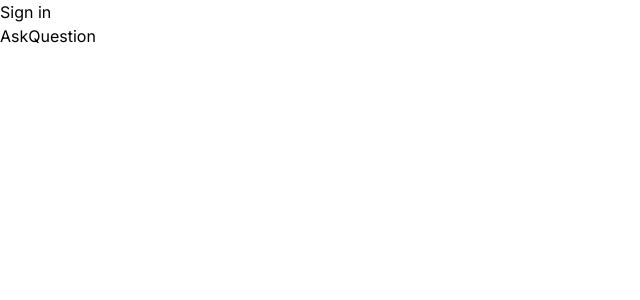
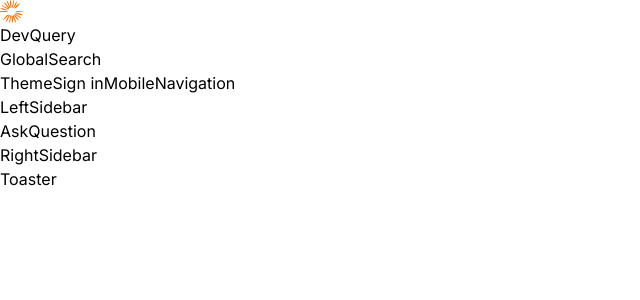
Before and after one commit to amansahu22/dev-query, a Next.js app: page /ask-question in a window 1280 px wide. Shown: the top 300 px of the page, without its empty margins (0-640 px from the left). Built offline with nearby package versions, Linux system fonts and the light colour scheme; no server answers.

Commit message:
installed shadcn, added Navbar layout

```diff
--- /dev/null
+++ b/app/(root)/layout.tsx
@@ -0,0 +1,20 @@
+import Navbar from "@/components/shared/Navbar/Navbar";
+import React, { ReactNode } from "react";
+
+const Layout = ({ children }: { children: ReactNode }) => {
+  return (
+    <main className="background-light850_dark100 relative">
+      <Navbar />
+      <div className="flex">
+        LeftSidebar
+        <section className="flex min-h-screen flex-1 flex-col px-6 pb-6 pt-36 max-md:pb-14 sm:px-14">
+          <div className="mx-auto w-full max-w-5xl">{children}</div>
+        </section>
+        RightSidebar
+      </div>
+      Toaster
+    </main>
+  );
+};
+
+export default Layout;
--- a/app/layout.tsx
+++ b/app/layout.tsx
@@ -1,10 +1,5 @@
-import {
-  ClerkProvider,
-  SignInButton,
-  SignedIn,
-  SignedOut,
-  UserButton,
-} from "@clerk/nextjs";
+import { ThemeProvider } from "@/context/ThemeContext";
+import { ClerkProvider } from "@clerk/nextjs";
 import type { Metadata } from "next";
 import { Inter, Space_Grotesk as SpaceGrotest } from "next/font/google";
 import { ReactNode } from "react";
@@ -32,6 +27,8 @@ export const metadata: Metadata = {
 
 export default function RootLayout({ children }: { children: ReactNode }) {
   return (
+    <html lang="en">
+      <body className={`${inter.variable} ${spaceGrotesk.variable}`}>
         <ClerkProvider
           appearance={{
             elements: {
@@ -40,17 +37,9 @@ export default function RootLayout({ children }: { children: ReactNode }) {
             },
           }}
         >
-      <html lang="en">
-        <body className={`${inter.variable} ${spaceGrotesk.variable}`}>
-          <SignedOut>
-            <SignInButton />
-          </SignedOut>
-          <SignedIn>
-            <UserButton />
-          </SignedIn>
-          {children}
+          <ThemeProvider>{children}</ThemeProvider>
+        </ClerkProvider>
       </body>
     </html>
-    </ClerkProvider>
   );
 }
--- /dev/null
+++ b/components/shared/Navbar/Navbar.tsx
@@ -0,0 +1,43 @@
+import { SignInButton, SignedIn, SignedOut, UserButton } from "@clerk/nextjs";
+import Image from "next/image";
+import Link from "next/link";
+
+const Navbar = () => {
+  return (
+    <nav className="flex-between background-light900_dark200 fixed top-0 z-50 w-full gap-5 p-6 shadow-light-300 dark:shadow-none sm:px-12">
+      <Link href="/" className="flex items-center gap-1">
+        <Image
+          alt="DevQuery"
+          src="/assets/images/site-logo.svg"
+          width={23}
+          height={23}
+        />
+        <p className="h2-bold font-spaceGrotesk text-dark-100 dark:text-light-900 max-sm:hidden">
+          Dev<span className="text-primary-500">Query</span>
+        </p>
+      </Link>
+      GlobalSearch
+      <div className="flex-between gap-5">
+        Theme
+        <SignedOut>
+          <SignInButton />
+        </SignedOut>
+        <SignedIn>
+          <UserButton
+            appearance={{
+              elements: {
+                avatarBox: "h-10 w-10",
+              },
+              variables: {
+                colorPrimary: "#ff7000",
+              },
+            }}
+          />
+        </SignedIn>
+        MobileNavigation
+      </div>
+    </nav>
+  );
+};
+
+export default Navbar;
--- /dev/null
+++ b/context/ThemeContext.tsx
@@ -0,0 +1,37 @@
+"use client";
+
+import { createContext, ReactNode, useContext, useState } from "react";
+
+type SupportedThemes = "light" | "dark";
+
+interface ThemeContextType {
+  mode: SupportedThemes;
+  setMode: (val: SupportedThemes) => void;
+}
+
+const ThemeContext = createContext<ThemeContextType | undefined>(undefined);
+
+export const ThemeProvider = ({ children }: { children: ReactNode }) => {
+  const [mode, setMode] = useState<SupportedThemes>("light");
+
+  const handleThemeChange = (val: SupportedThemes) => {
+    setMode(val);
+  };
+
+  return (
+    <ThemeContext.Provider
+      value={{
+        mode,
+        setMode: handleThemeChange,
+      }}
+    >
+      {children}
+    </ThemeContext.Provider>
+  );
+};
+
+export const useTheme = () => {
+  const context = useContext(ThemeContext);
+
+  return context;
+};
--- /dev/null
+++ b/lib/utils.ts
@@ -0,0 +1,6 @@
+import { type ClassValue, clsx } from "clsx"
+import { twMerge } from "tailwind-merge"
+
+export function cn(...inputs: ClassValue[]) {
+  return twMerge(clsx(inputs))
+}
--- a/package.json
+++ b/package.json
@@ -11,13 +11,17 @@
   "dependencies": {
     "@clerk/nextjs": "^5.2.14",
     "@tailwindcss/typography": "^0.5.13",
+    "class-variance-authority": "^0.7.0",
+    "clsx": "^2.1.1",
     "eslint-config-prettier": "^9.1.0",
     "eslint-config-standard": "^17.1.0",
     "eslint-plugin-tailwindcss": "^3.17.4",
+    "lucide-react": "^0.427.0",
     "next": "14.2.5",
     "prettier": "^3.3.3",
     "react": "^18",
     "react-dom": "^18",
+    "tailwind-merge": "^2.4.0",
     "tailwindcss-animate": "^1.0.7"
   },
   "devDependencies": {
```
Also changed, not shown: components.json (added), 1 other file (tests, documents, lock files or other folders). Lines whose indentation alone changed are shown as unchanged.
